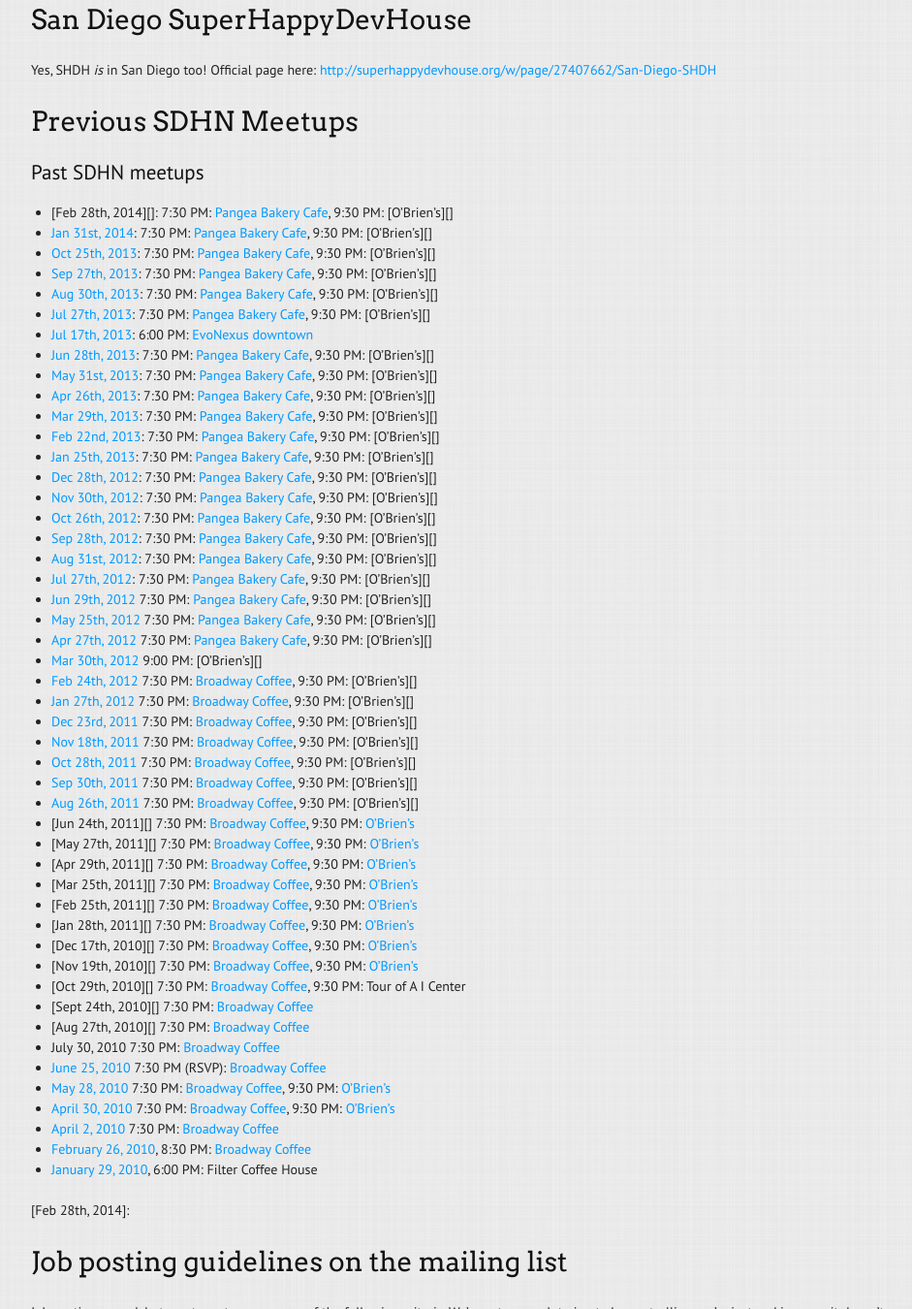
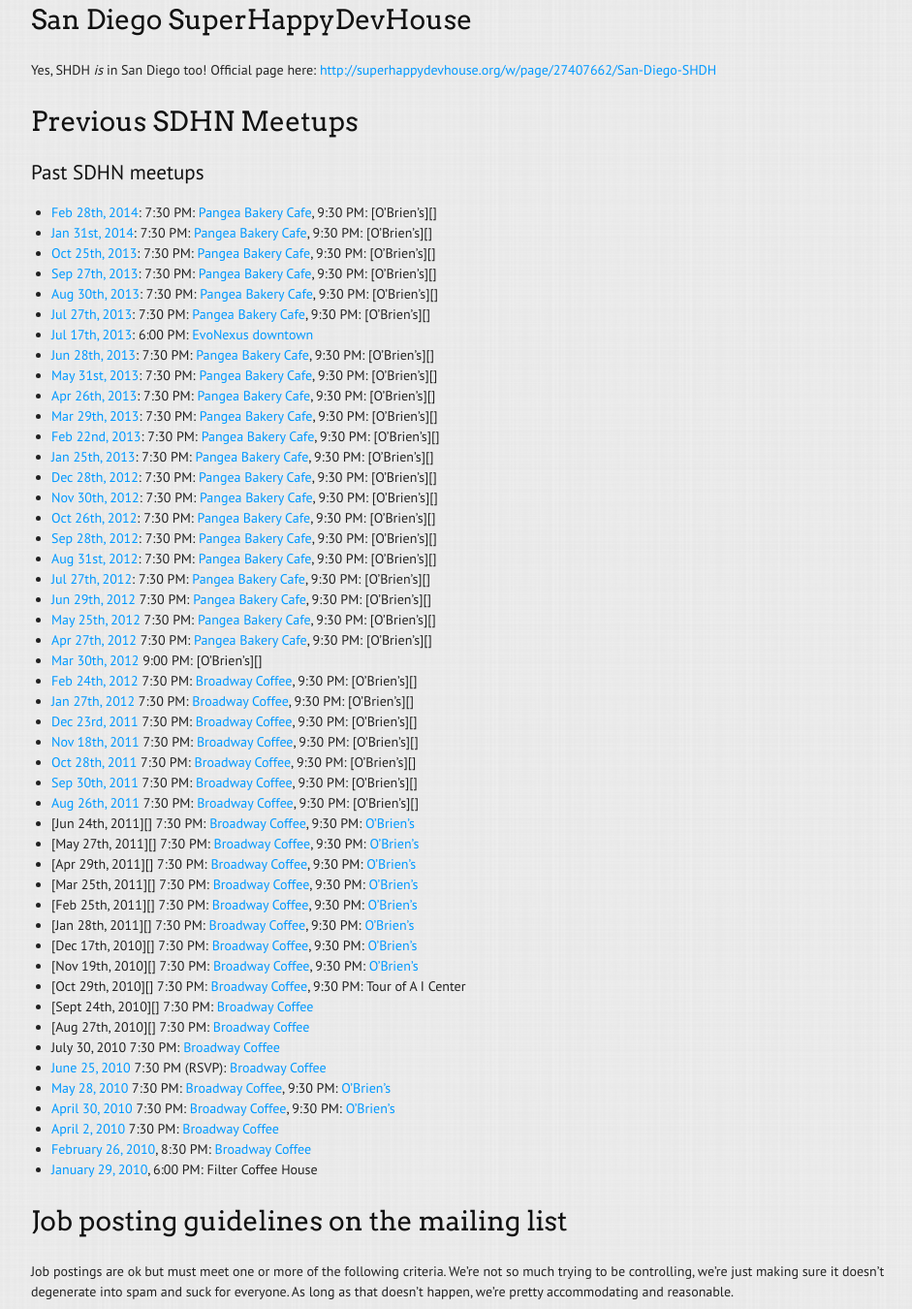
Before and after one commit to sdhn/sdhn.github.com, a Jekyll site: the page built from index.md, in a window 1280 px wide and 1400 px high, scrolled down 786 px, cut to the strip 50-1400 px from the top of the window. Shown: the whole strip at 97% size, without its empty margins (158-1099 px from the left). Built offline with Jekyll 4.4.1, drawn with Linux system fonts in a browser that asks for light colours; part of the change alters nothing that is shown.

Commit message:
Add missing HN URL

```diff
--- a/index.md
+++ b/index.md
@@ -128,7 +128,7 @@ Previous SDHN Meetups
 [Sep 27th, 2013]: https://news.ycombinator.com/item?id=6453250
 [Oct 25th, 2013]: https://news.ycombinator.com/item?id=6602585
 [Jan 31st, 2014]: https://news.ycombinator.com/item?id=7140870
-[Feb 28th, 2014]:
+[Feb 28th, 2014]: https://news.ycombinator.com/item?id=7302520
 
 Job posting guidelines on the mailing list
 ------------------------------------------
```
